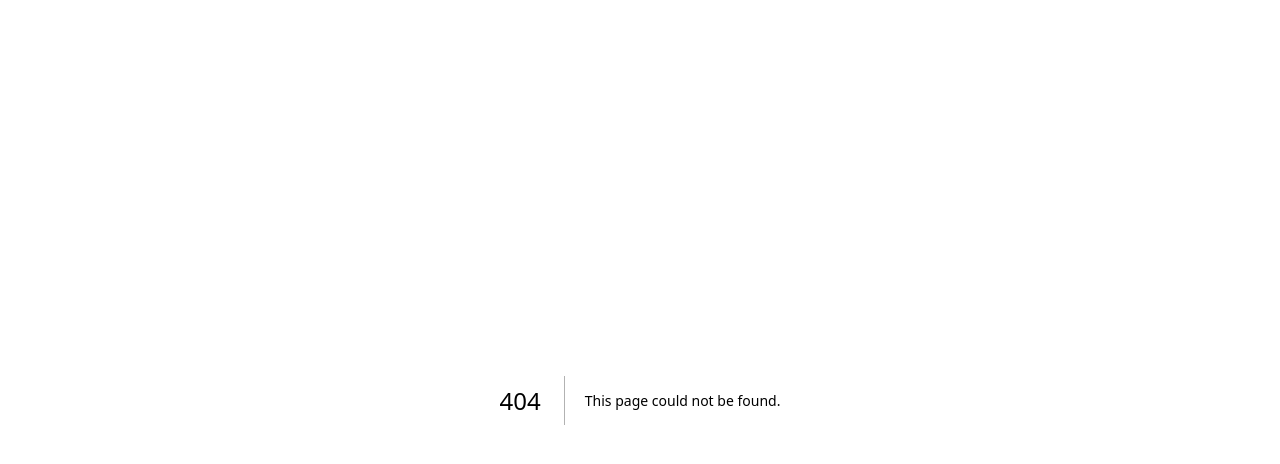
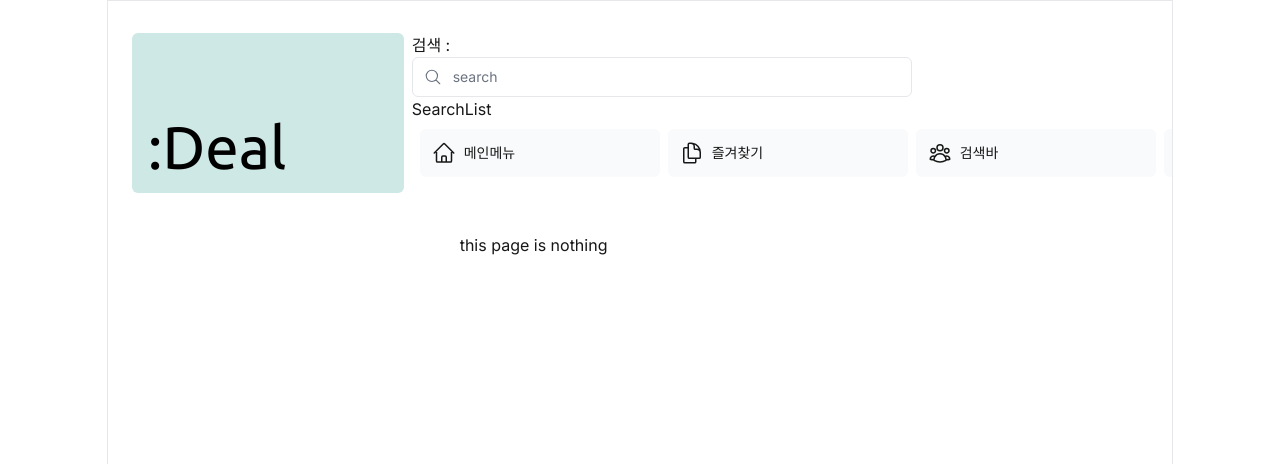
Before and after one commit to monomable/ToDeal, a Next.js app: page /post in a window 1280 px wide. Before the commit this address had no page. Shown: the top 464 px of the page. Built offline with nearby package versions, Linux system fonts and the light colour scheme; a web font is replaced by a local one.

Commit message:
포스트 페이지 레이아웃 추가

```diff
--- /dev/null
+++ b/src/app/post/layout.tsx
@@ -0,0 +1,14 @@
+//import SideNav from '@/app/ui/home/sidenav';
+import TopNav from '@/src/app/ui/home/topnav';
+import DealLogo from '../ui/deal-logo';
+
+export default function Layout({ children }: { children: React.ReactNode }) {
+  return (
+    <div className="flex h-screen flex-col md:w-10/12 md:p-4 md:mx-auto md:border md:overflow-hidden"> {/* md:w-?/? 비율 설정해서 좌우 크기 조정 */}
+      <div className="w-full flex-none">
+        <TopNav />
+      </div>
+      <div className="flex-grow p-6 md:overflow-y-auto md:p-4 md:mx-80">{children}</div>
+    </div>
+  );
+}
--- /dev/null
+++ b/src/app/post/page.tsx
@@ -0,0 +1,13 @@
+import Link from "next/link";
+import TableData from "@/src/app/ui/home/list/tabledata";
+import { Suspense } from "react";
+import { Spinner } from "@/src/app/ui/home/list/spinner";
+import "../globals.css";
+
+export default function Page() {
+    return (
+    <div>
+      this page is nothing
+    </div>
+    );
+  }
```
